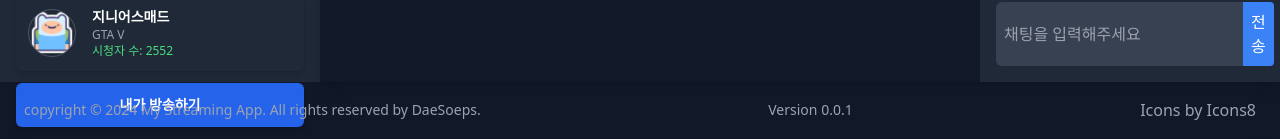
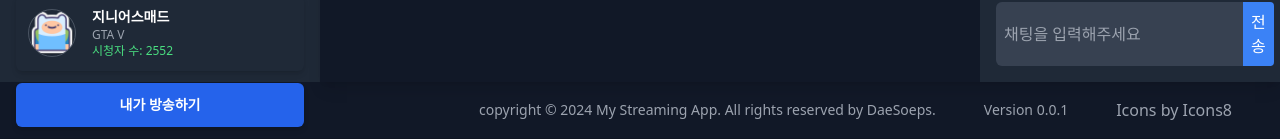
Before and after one commit to DaeSoeps/zhzzk, a Next.js app in the folder frontend/: page /broadcast in a window 1280 px wide. Shown: the part 658-797 px from the top of the page. Built offline with nearby package versions, Linux system fonts and the light colour scheme; no server answers.

Commit message:
FIX: 스트리밍 영역 css 수정

```diff
--- a/frontend/app/broadcast/page.tsx
+++ b/frontend/app/broadcast/page.tsx
@@ -7,8 +7,9 @@ const BroadcastPage: React.FC = () => {
     return (
 
         <Layout>
+            <div className="flex w-full h-full">
                 {/* 가운데 메인 콘텐츠: 플레이어 */}
-            <div className="flex flex-1 justify-center items-center">
+                <div className="flex flex-1 justify-center items-center w-full h-full">
                     <StreamPlayer isBroadcastMode />
                 </div>
 
@@ -16,6 +17,7 @@ const BroadcastPage: React.FC = () => {
                 <div className="w-[300px] bg-gray-800 p-4 h-full overflow-y-auto">
                     <ChatRoomBroadCast isBroadcastMode />
                 </div>
+            </div>
         </Layout>
 
     );
--- a/frontend/app/components/Footer.tsx
+++ b/frontend/app/components/Footer.tsx
@@ -3,16 +3,16 @@ import React from 'react';
 const Footer: React.FC = () => {
   return (
     <footer className="text-gray-400 py-4 px-6 px-4 shadow-lg">
-      <div className="container mx-auto flex flex-col sm:flex-row justify-between items-center">
+      <div className="container mx-auto flex flex-col sm:flex-row justify-end mx-0 items-center">
         {/* 저작권 정보 */}
-        <p className="text-sm">
+        <p className="text-sm mx-6">
           copyright © {new Date().getFullYear()} My Streaming App. All rights reserved by DaeSoeps.
         </p>
-        <p className="text-sm">
+        <p className="text-sm mx-6">
         Version 0.0.1
         </p>
         {/* 출처 및 링크 */}
-        <div className="flex space-x-4 mt-2 sm:mt-0">
+        <div className="flex space-x-4 mt-2 sm:mt-0 mx-6">
           <a
             href="https://icons8.kr"
             target="_blank"
```
Lines whose indentation alone changed are shown as unchanged.
